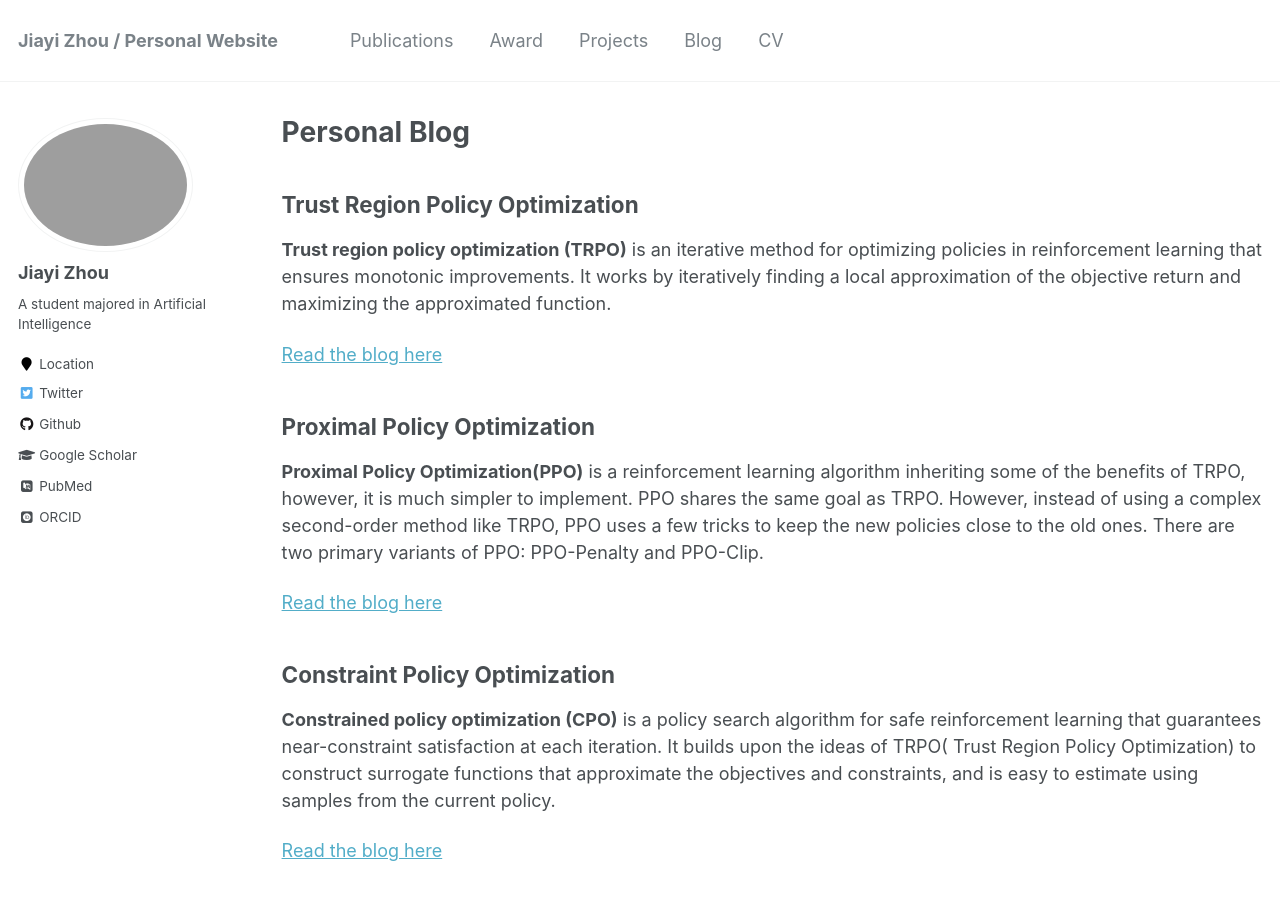
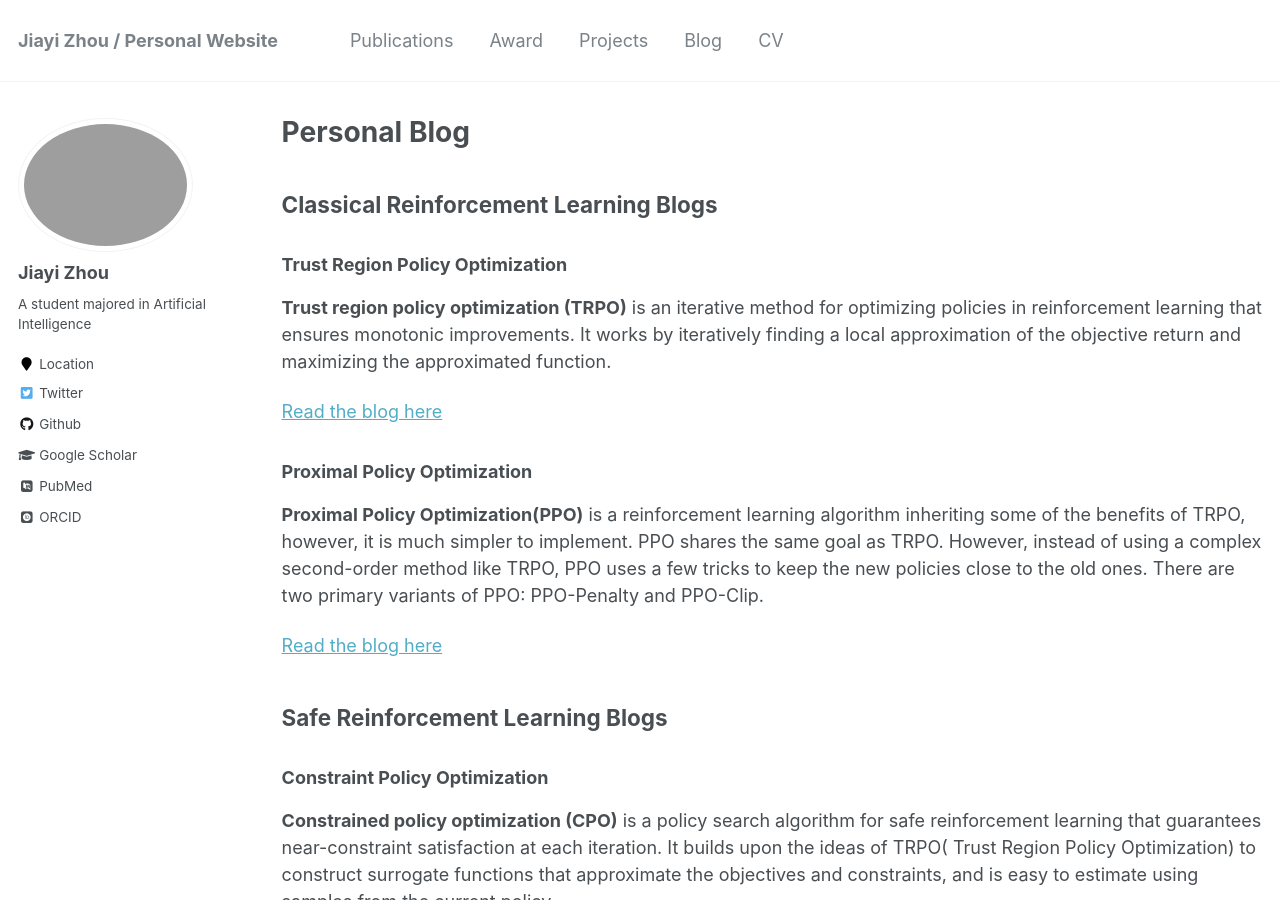
Before and after one commit to Gaiejj/Gaiejj.github.io, a Jekyll site: the page built from _pages/blogs.md, in a window 1280 px wide and 900 px high. Built offline with Jekyll 4.4.1, drawn with Linux system fonts in a browser that asks for light colours; some web fonts are replaced.

Commit message:
docs: update blog

```diff
--- a/_pages/blogs.md
+++ b/_pages/blogs.md
@@ -7,37 +7,41 @@ author_profile: true
 
 {% include base_path %}
 
-## Trust Region Policy Optimization
+## Classical Reinforcement Learning Blogs
+
+### Trust Region Policy Optimization
 
 **Trust region policy optimization (TRPO)** is an iterative method for optimizing policies in reinforcement learning that ensures monotonic improvements. It works by iteratively finding a local approximation of the objective return and maximizing the approximated function.
 
 [Read the blog here](https://omnisafe.readthedocs.io/en/latest/baserl/trpo.html)
 
-## Proximal Policy Optimization
+### Proximal Policy Optimization
 
 **Proximal Policy Optimization(PPO)** is a reinforcement learning algorithm inheriting some of the benefits of TRPO, however, it is much simpler to implement. PPO shares the same goal as TRPO. However, instead of using a complex second-order method like TRPO, PPO uses a few tricks to keep the new policies close to the old ones. There are two primary variants of PPO: PPO-Penalty and PPO-Clip.
 
 [Read the blog here](https://omnisafe.readthedocs.io/en/latest/baserl/ppo.html)
 
-## Constraint Policy Optimization
+## Safe Reinforcement Learning Blogs
+
+### Constraint Policy Optimization
 
 **Constrained policy optimization (CPO)** is a policy search algorithm for safe reinforcement learning that guarantees near-constraint satisfaction at each iteration. It builds upon the ideas of TRPO( Trust Region Policy Optimization) to construct surrogate functions that approximate the objectives and constraints, and is easy to estimate using samples from the current policy.
 
 [Read the blog here](https://omnisafe.readthedocs.io/en/latest/saferl/cpo.html)
 
-## Projection-Based Constrained Policy Optimization
+### Projection-Based Constrained Policy Optimization
 
 **Projection-Based Constrained Policy Optimization (PCPO)** is a two-stage iterative method for optimizing policies. The first stage involves a local reward improvement update, while the second stage reconciles any constraint violation by projecting the policy back onto the constraint set.
 
 [Read the blog here](https://omnisafe.readthedocs.io/en/latest/saferl/pcpo.html)
 
-## First Order Constrained Optimization in Policy Space
+### First Order Constrained Optimization in Policy Space
 
 **First Order Constrained Optimization in Policy Space (FOCOPS)** is a first-order method that maximizes an agent’s overall reward while ensuring the agent satisfies a set of cost constraints.
 
 [Read the blog here](https://omnisafe.readthedocs.io/en/latest/saferl/focops.html)
 
-## Lagrangian Methods
+### Lagrangian Methods
 
 **Lagrangian methods** is a kind of method solving constraint problems that are widely used in machine learning. By using adaptive penalty coefficients to enforce constraints, Lagrangian methods convert the solution of a constrained optimization problem to the solution of an unconstrained optimization problem.
 
```
